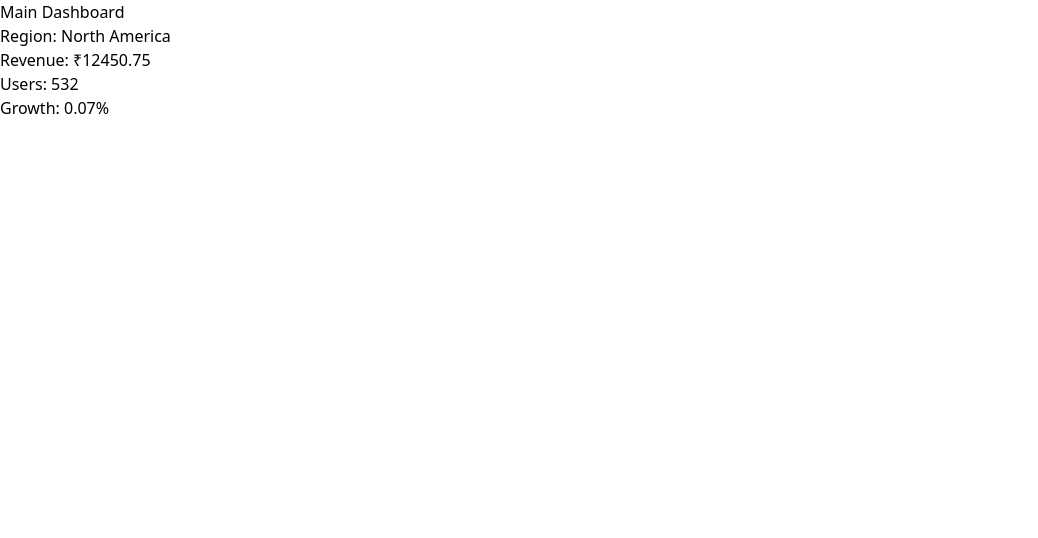
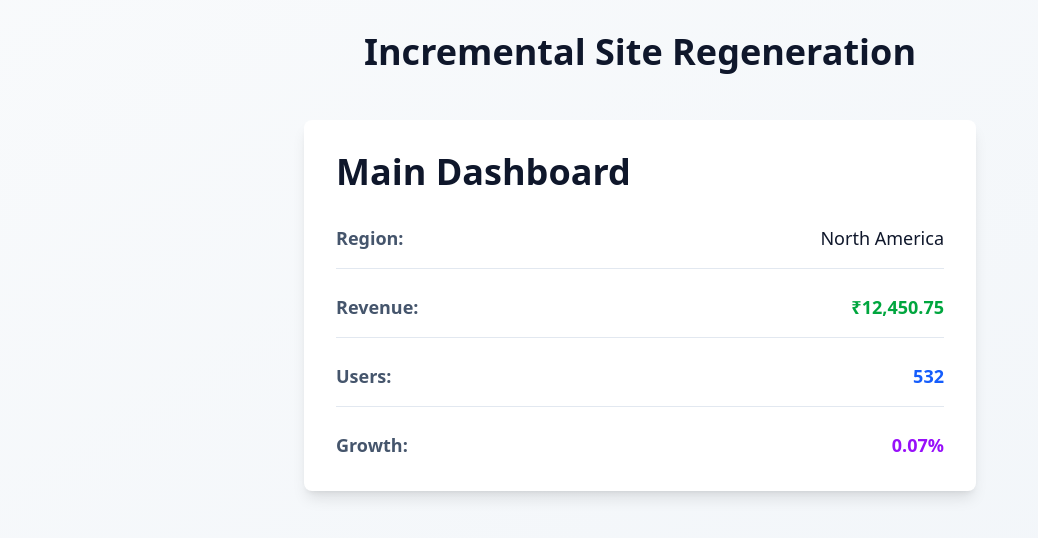
Before and after one commit to Suryansh65/nextjs-render-strategies-lab, a Next.js app: page /isr/1 in a window 1280 px wide. Shown: the top 538 px of the page, without its empty margins (0-1038 px from the left). Built offline with nearby package versions, Linux system fonts and the light colour scheme.

Commit message:
Refactor dashboard pages to use local data and improve UI layout

```diff
--- a/app/isr/[id]/page.tsx
+++ b/app/isr/[id]/page.tsx
@@ -24,12 +24,29 @@ export default async function DashboardPage({ params }: paramsType) {
   const { id } = await params;
   const data: dashboardInfo = await getDashboardData(id);
   return (
-    <div>
-      <h1>{data.name}</h1>
-      <p>Region: {data.region}</p>
-      <p>Revenue: ₹{data.revenue}</p>
-      <p>Users: {data.users}</p>
-      <p>Growth: {data.growth}%</p>
+    <div className="min-h-screen bg-gradient-to-br from-slate-50 to-slate-100 p-8">
+        <h1 className="text-4xl font-bold text-slate-900 mb-12 text-center">Incremental Site Regeneration</h1>
+      <div className="max-w-2xl mx-auto bg-white rounded-lg shadow-lg p-8">
+        <h1 className="text-4xl font-bold text-slate-900 mb-8">{data.name}</h1>
+        <div className="space-y-6">
+          <div className="flex items-center justify-between border-b border-slate-200 pb-4">
+            <span className="text-lg font-semibold text-slate-600">Region:</span>
+            <span className="text-lg text-slate-900 font-medium">{data.region}</span>
+          </div>
+          <div className="flex items-center justify-between border-b border-slate-200 pb-4">
+            <span className="text-lg font-semibold text-slate-600">Revenue:</span>
+            <span className="text-lg text-green-600 font-bold">₹{data.revenue.toLocaleString()}</span>
+          </div>
+          <div className="flex items-center justify-between border-b border-slate-200 pb-4">
+            <span className="text-lg font-semibold text-slate-600">Users:</span>
+            <span className="text-lg text-blue-600 font-bold">{data.users.toLocaleString()}</span>
+          </div>
+          <div className="flex items-center justify-between">
+            <span className="text-lg font-semibold text-slate-600">Growth:</span>
+            <span className="text-lg text-purple-600 font-bold">{data.growth}%</span>
+          </div>
+        </div>
+      </div>
     </div>
   );
 }
--- a/app/ssg/[id]/page.tsx
+++ b/app/ssg/[id]/page.tsx
@@ -1,3 +1,4 @@
+import dashboardData from "../../data/dashbord.json";
 type dashboardInfo = {
   id: number;
   name: string;
@@ -9,20 +10,14 @@ type dashboardInfo = {
   growth: number;
 };
 
-async function getDashboardData(id: string) {
-  const data = await fetch(`http://localhost:3000/api/dashboard/${id}`, {
-    cache: "force-cache", //Explicit SSG in Next.js 15
-  });
-  console.log("data",data);
-  return data.json();
+function getDashboardData(id: string): dashboardInfo | undefined {
+  const data = dashboardData.find((item: dashboardInfo) => item.id === parseInt(id));
+  return data;
 }
 
 // Inbuilt method to tell Next.js which slugs to pre-build at build time
-export async function generateStaticParams() {
-  const posts: dashboardInfo[] = await fetch(
-    "http://localhost:3000/api/dashboard",
-  ).then((r) => r.json());
-  return posts.map((post: dashboardInfo) => ({
+export function generateStaticParams() {
+  return dashboardData.map((post: dashboardInfo) => ({
     id: post.id.toString(),
   }));
 }
@@ -33,7 +28,16 @@ export default async function BlogPost({
   params: Promise<{ id: string }>;
 }) {
   const { id } = await params;
-  const post = await getDashboardData(id);
+  const post = getDashboardData(id);
+
+  if (!post) {
+    return (
+      <article className="mx-auto max-w-5xl space-y-8 p-6 sm:p-10">
+        <h1 className="text-xl">Dashboard not found</h1>
+      </article>
+    );
+  }
+
   return (
     <article className="mx-auto max-w-5xl space-y-8 p-6 sm:p-10">
       <h1 className="text-xl">Static Site Generation</h1>
--- a/app/ssg/page.tsx
+++ b/app/ssg/page.tsx
@@ -1,4 +1,5 @@
 import Link from "next/link";
+import dashboardData from "../data/dashbord.json";
 
 type dashboardInfo = {
   id: number;
@@ -11,15 +12,8 @@ type dashboardInfo = {
   growth: number;
 };
 
-async function getDashboardData() {
-  const data = await fetch("http://localhost:3000/api/dashboard", {
-    cache: "no-store",
-  }); // cache:no-store -> creates it SSR, fresh every request.
-  return data.json();
-}
-
 export default async function DashboardPage() {
-  const data = await getDashboardData();
+  const data = dashboardData;
   if (data.length === 0) return <div>Loading...</div>;
   return (
     <div className="min-h-screen bg-gray-100 p-8">
```
